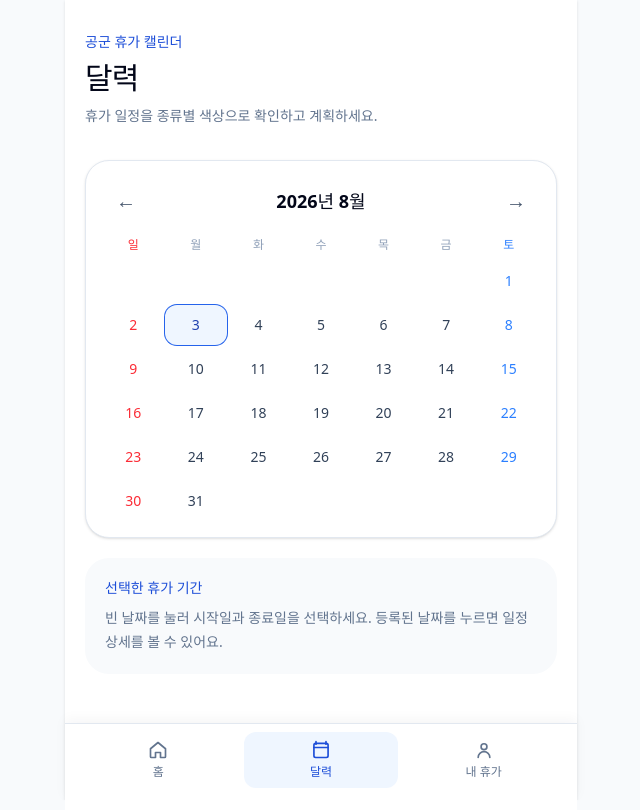
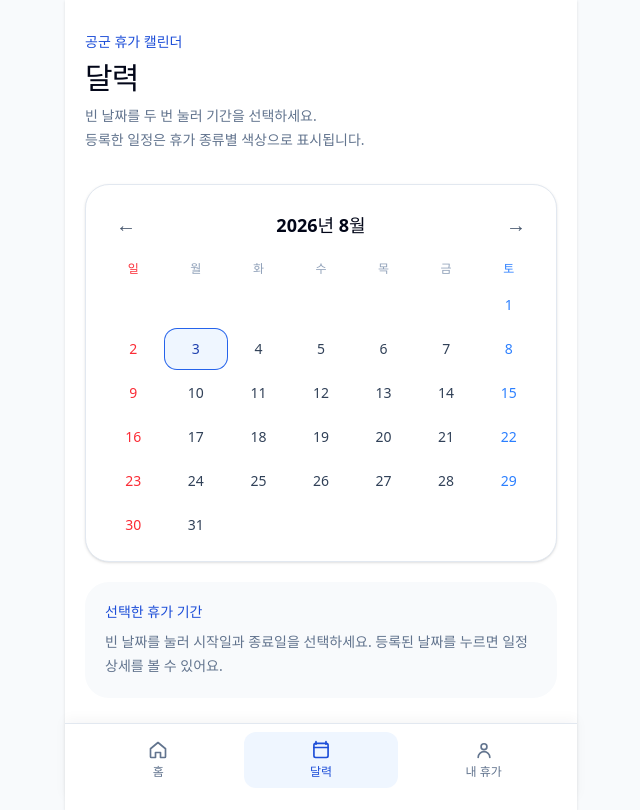
Before and after one commit to ldrugsnw/airforce_calandar, a React (Vite) app: page /calendar in a window 1280 px wide. Shown: the whole page, without its empty margins (319-959 px from the left). Built offline with nearby package versions, Linux system fonts and the light colour scheme.

Commit message:
fix: 달력 안내와 일정 상세 UI 개   선

```diff
--- a/src/components/PageHeader.tsx
+++ b/src/components/PageHeader.tsx
@@ -10,7 +10,9 @@ export function PageHeader({ description, title }: PageHeaderProps) {
       <h1 className="mt-2 text-3xl font-bold tracking-tight text-slate-950">
         {title}
       </h1>
-      <p className="mt-2 text-sm leading-6 text-slate-500">{description}</p>
+      <p className="mt-2 whitespace-pre-line text-sm leading-6 text-slate-500">
+        {description}
+      </p>
     </header>
   )
 }
--- a/src/pages/CalendarPage.tsx
+++ b/src/pages/CalendarPage.tsx
@@ -249,7 +249,7 @@ export function CalendarPage() {
   return (
     <>
       <PageHeader
-        description="휴가 일정을 종류별 색상으로 확인하고 계획하세요."
+        description={'빈 날짜를 두 번 눌러 기간을 선택하세요.\n등록한 일정은 휴가 종류별 색상으로 표시됩니다.'}
         title="달력"
       />
       <section className="mt-8 rounded-3xl border border-slate-200 bg-white p-4 shadow-sm">
@@ -427,10 +427,7 @@ export function CalendarPage() {
                 </ul>
               </section>
             )}
-            <p className="mt-5 text-xs font-semibold text-brand-600">
-              선택한 개별 기록
-            </p>
-            <div className="flex items-start justify-between gap-3">
+            <div className="mt-5 flex items-start justify-between gap-3">
               <div>
                 <span
                   className={`inline-flex rounded-full px-2.5 py-1 text-xs font-semibold ${LEAVE_TYPE_STYLES[selectedUsageGrant.type]}`}
```
Also changed, not shown: 2 other files (tests, documents, lock files or other folders).
